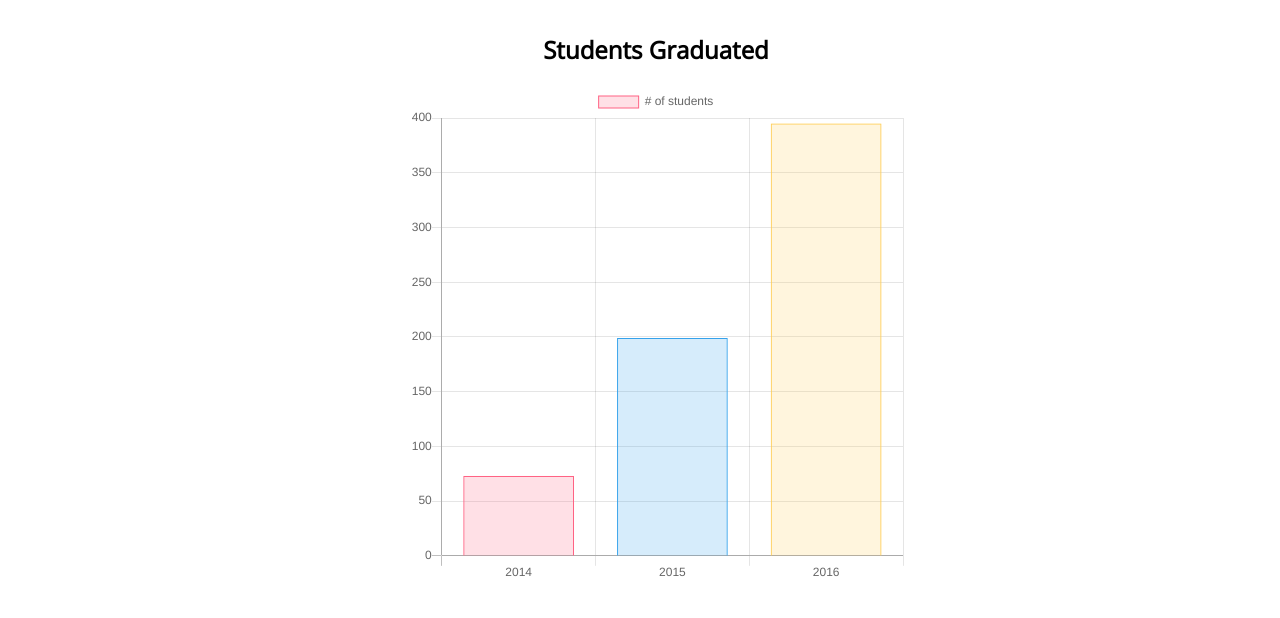
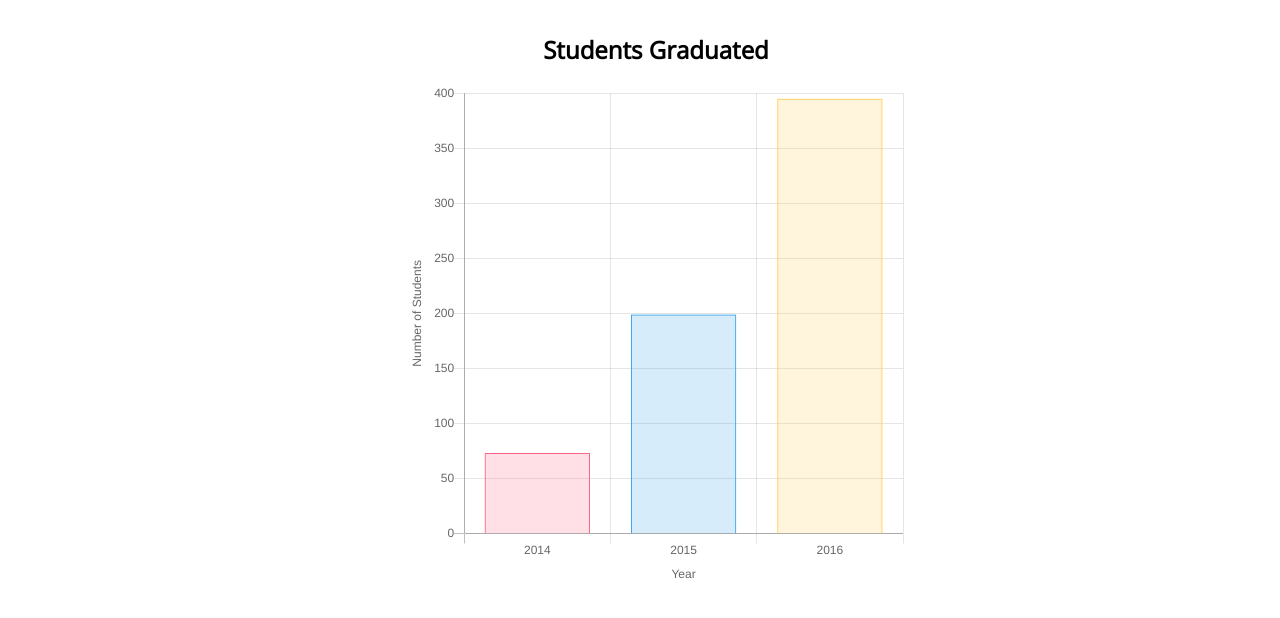
Before and after one commit to SethCaparelli/chart-library-practice, a website: page index.html in a window 1280 px wide. Shown: the part 78-696 px from the top of the page. Drawn offline with nearby package versions, Linux system fonts and the light colour scheme.

Commit message:
legend deleted

```diff
--- a/index.html
+++ b/index.html
@@ -21,7 +21,6 @@
                 data: {
                     labels: ["2014", "2015", "2016"],
                     datasets: [{
-                        label: '# of students',
                         data: [73, 199, 395],
                         backgroundColor: [
                             'rgba(255, 99, 132, 0.2)',
@@ -43,10 +42,23 @@
                     }]
                 },
                 options: {
+                    legend: {
+                        display: false
+                    },
                     scales: {
                         yAxes: [{
+                            scaleLabel: {
+                                display: true,
+                                labelString: "Number of Students"
+                            },
                             ticks: {
                                 beginAtZero:true
+                            }
+                        }],
+                        xAxes: [{
+                            scaleLabel: {
+                                display: true,
+                                labelString: "Year"
                             }
                         }]
                     }
```
